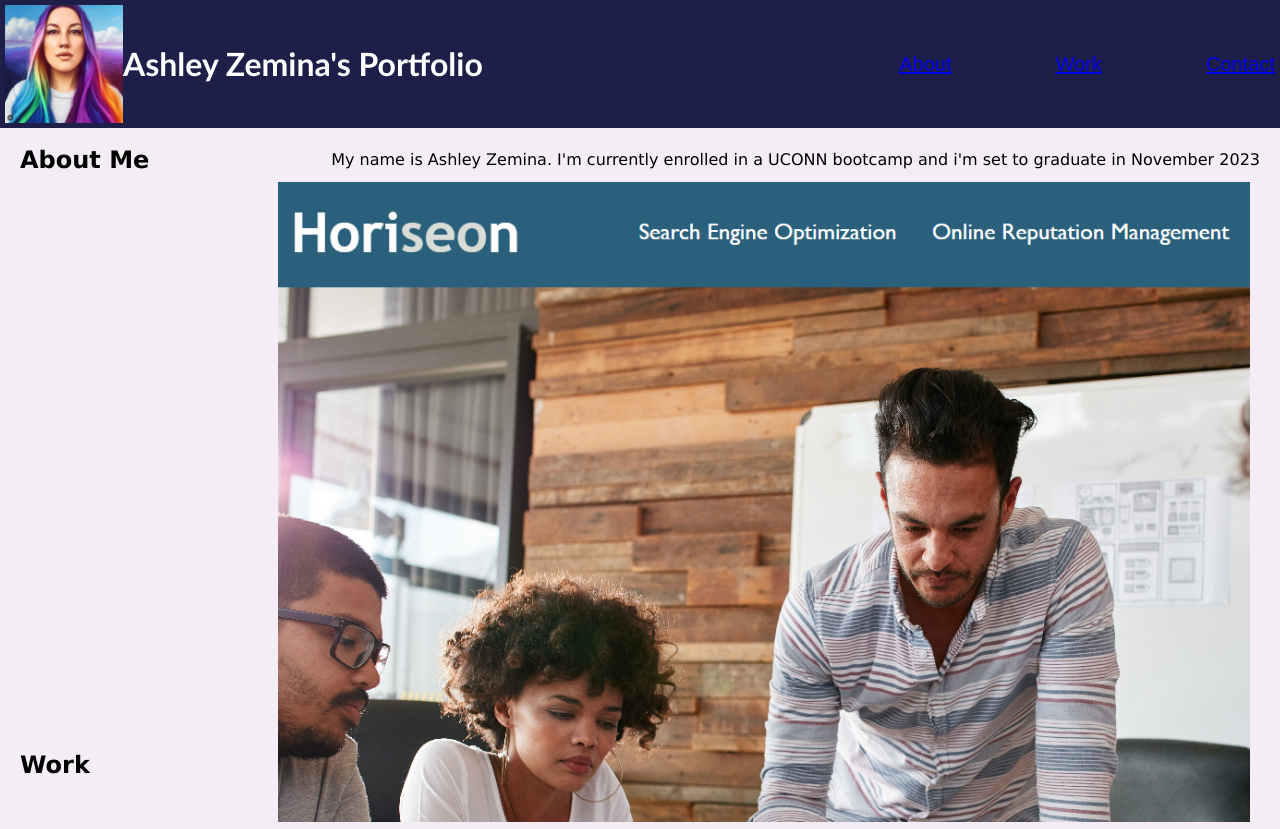
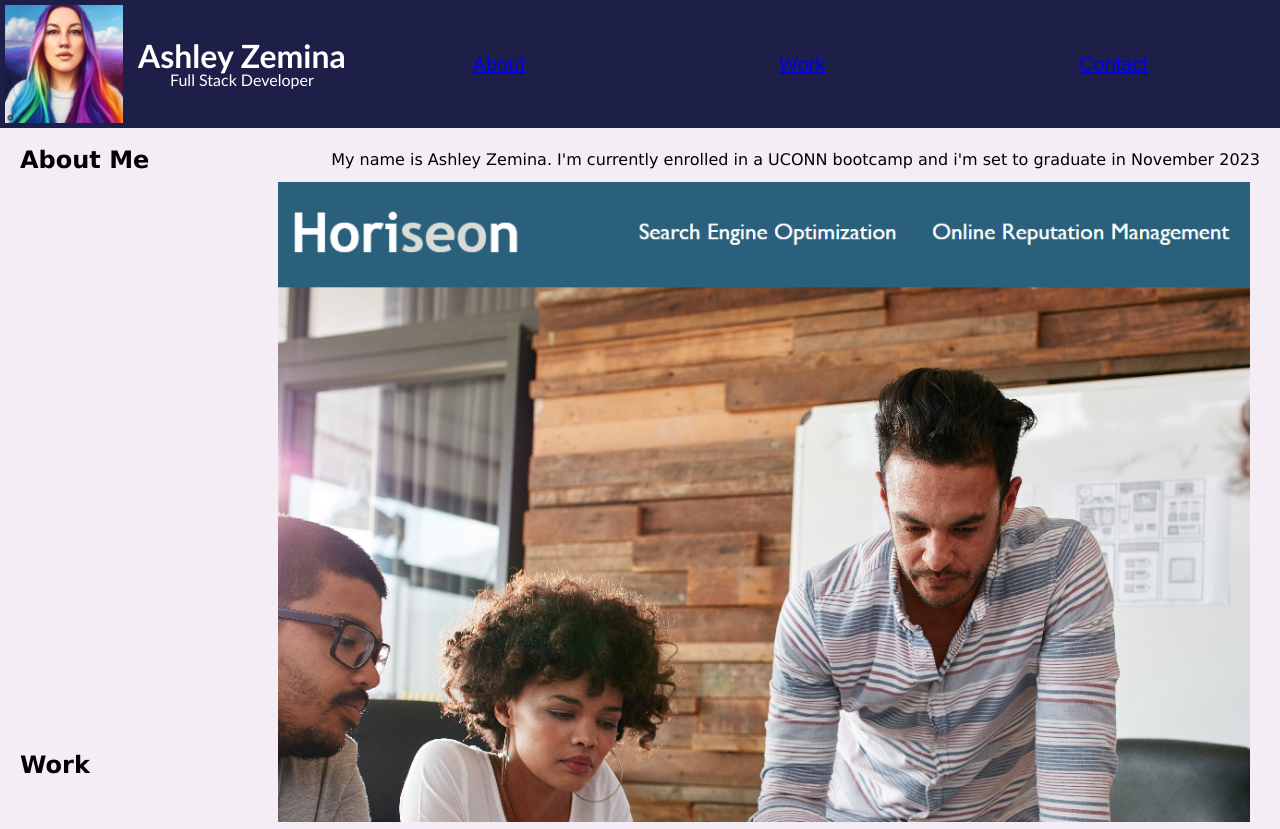
Before and after one commit to Amzemina/Zemina-Portfolio, a plain HTML site: page index.html in a window 1280 px wide. Shown: the top 829 px of the page. Drawn offline with Linux system fonts and the light colour scheme.

Commit message:
fixed header title

```diff
--- a/assets/style.css
+++ b/assets/style.css
@@ -4,7 +4,7 @@ body {
 
 header {
     height: 128px;
-    justify-content: space-between;
+    justify-content: space-around;
     align-items: center;
     display: flex;
     padding: 5px;
@@ -17,15 +17,18 @@ header img {
     height: 100%;
 }
 
-header h1 {
-    flex: 2 1 auto;
+.header-title {
+    display: flex;
+    flex-direction: column;
+    margin-left: 15px;
+    align-items: center;
 }
 
 header nav {
     font-size: 20px;
     display: flex;
     flex: 1 1 auto;
-    justify-content: space-between;
+    justify-content: space-around;
     align-items: center;
     font-family: sans-serif;
     color:  #ffffff;
--- a/index.html
+++ b/index.html
@@ -12,8 +12,9 @@
     <!-- Header -->
     <header>
         <img src="assets/img/ashley-avatar.jpg" alt="picture of ashley">
-        <h1>Ashley Zemina's Portfolio</h1>
-
+        <div class="header-title">
+        <h1>Ashley Zemina</h1><span>Full Stack Developer</span>
+        </div>
     <!-- Navbar -->
     <nav>
         <a href="#about">About</a>
```
